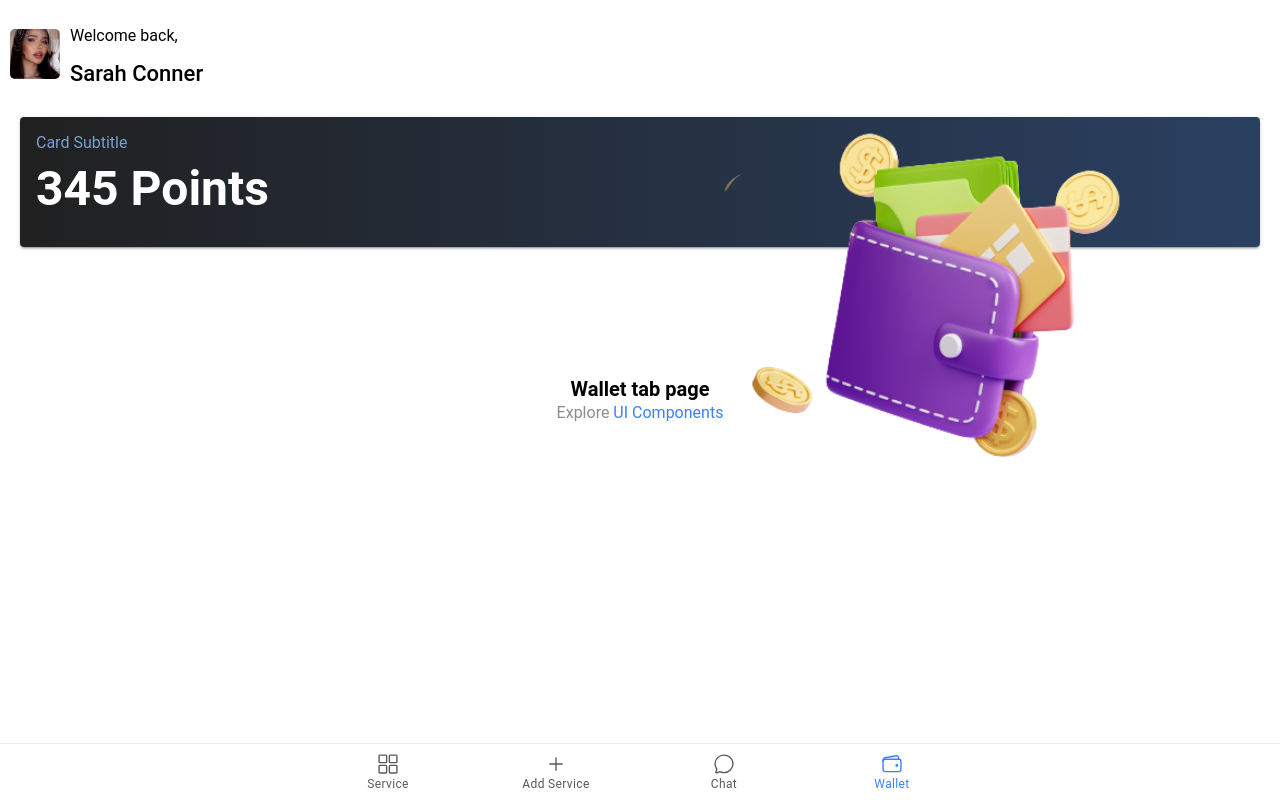
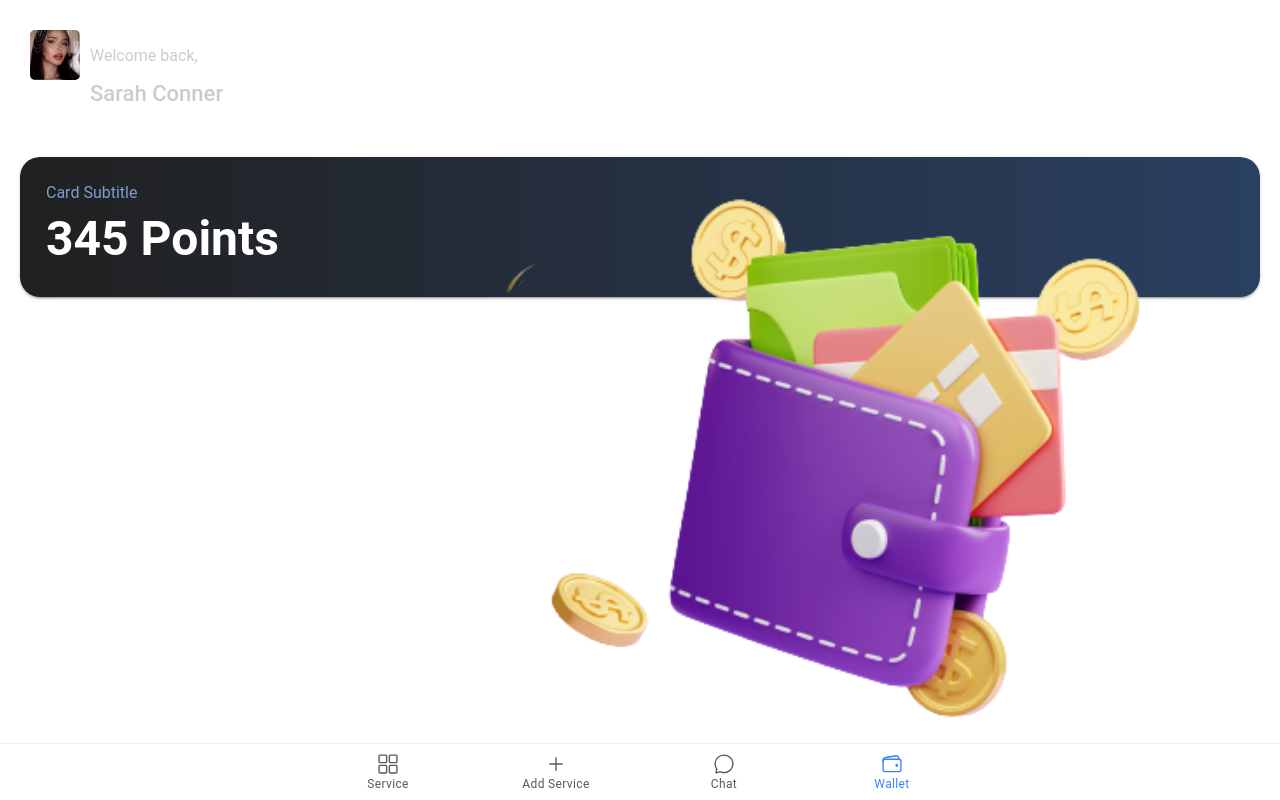
Before and after one commit to wedalb/ethmunich, a React (Vite) app in the folder ionic-react-app/: page /wallet in a window 1280 px wide. Built offline with nearby package versions, Linux system fonts and the light colour scheme.

Commit message:
what i have so far

```diff
--- a/ionic-react-app/package.json
+++ b/ionic-react-app/package.json
@@ -19,11 +19,15 @@
     "@capacitor/status-bar": "5.0.6",
     "@ionic/react": "^7.0.0",
     "@ionic/react-router": "^7.0.0",
+    "@types/chart.js": "^2.9.37",
+    "@types/react-chartjs-2": "^2.5.7",
     "@types/react-router": "^5.1.20",
     "@types/react-router-dom": "^5.3.3",
+    "chart.js": "^4.3.3",
     "ionicons": "^7.0.0",
     "lottie-react": "^2.4.0",
     "react": "^18.2.0",
+    "react-chartjs-2": "^5.2.0",
     "react-dom": "^18.2.0",
     "react-router": "^5.3.4",
     "react-router-dom": "^5.3.4"
--- a/ionic-react-app/src/assets/constants.js
+++ b/ionic-react-app/src/assets/constants.js
@@ -15,7 +15,7 @@ export const COLOR_PALETTE = {
     },
     PINK: {
         LIGHT: '#FFB6C1',
-        DEFAULT: '#FE7BE5',
+        DEFAULT: '#FFC0CB',
         DARK: '#FF69B4',
         GRADIENT: 'linear-gradient(45deg, #FFB6C1, #FF69B4)'
     }
--- a/ionic-react-app/src/components/ExampleCard.css
+++ b/ionic-react-app/src/components/ExampleCard.css
@@ -7,16 +7,21 @@
 ion-card {
     --background: #000;
     --color: #7b9ed1;
+    border-radius: 20px;
+
 }
 
 ion-card-title {
     --color: #ffff;
     font-size: 3rem; /* Adjust as needed */
     font-weight: bolder;
+    padding-left: 10px;
 }
 
 ion-card-subtitle {
     --color: #7b9ed1;
     font-size: 1rem; /* Adjust as needed */
     font-weight: normal;
+    padding-top: 10px;
+    padding-left: 10px;
 }
--- a/ionic-react-app/src/pages/AddTab.tsx
+++ b/ionic-react-app/src/pages/AddTab.tsx
@@ -16,7 +16,6 @@ const AddTab: React.FC = () => {
             <IonTitle size="large">Tab 2</IonTitle>
           </IonToolbar>
         </IonHeader>
-        <ExploreContainer name="Add Service" />
       </IonContent>
     </IonPage>
   );
--- a/ionic-react-app/src/pages/ChatTab.tsx
+++ b/ionic-react-app/src/pages/ChatTab.tsx
@@ -17,7 +17,6 @@ const ChatTab: React.FC = () => {
                         <IonTitle size="large">Tab 2</IonTitle>
                     </IonToolbar>
                 </IonHeader>
-                <ExploreContainer name="Chat" />
             </IonContent>
         </IonPage>
     );
--- a/ionic-react-app/src/pages/ServicesTab.tsx
+++ b/ionic-react-app/src/pages/ServicesTab.tsx
@@ -13,10 +13,9 @@ const ServicesTab: React.FC = () => {
       <IonContent fullscreen>
         <IonHeader collapse="condense">
           <IonToolbar>
-            <IonTitle size="large">Tab 1</IonTitle>
+            <IonTitle size="large">Services</IonTitle>
           </IonToolbar>
         </IonHeader>
-        <ExploreContainer name="Services" />
       </IonContent>
     </IonPage>
   );
--- a/ionic-react-app/src/pages/WalletTab.css
+++ b/ionic-react-app/src/pages/WalletTab.css
@@ -6,8 +6,17 @@
 
 .overlay-image {
     position: absolute;
-    top: -60px;  /* Moves the image 10 pixels above the container's top boundary */
-    right: 0;
-    width: 50%;
+    top: -80px;  /* Moves the image 10 pixels above the container's top boundary */
+    right: -110px;
+    width: 80%;
     z-index: 10;
 }
+
+.avatar-row{
+    padding: 20px;
+    color: #cccccc;
+}
+
+IonLabel h3 {
+    font-weight: bold !important;
+}
--- a/ionic-react-app/src/pages/WalletTab.tsx
+++ b/ionic-react-app/src/pages/WalletTab.tsx
@@ -15,10 +15,9 @@ const WalletTab: React.FC = () => {
                         <IonTitle size="large">Tab 3</IonTitle>
                     </IonToolbar>
                 </IonHeader>
-
                 <IonGrid>
                     {/* Avatar Row */}
-                    <IonRow className="ion-align-items-center">
+                    <IonRow className="avatar-row">
                         <IonCol size="auto">
                             <div style={{ width: '50px', height: '50px', borderRadius: '10%', overflow: 'hidden' }}>
                                 <IonImg src={avatarImage} style={{ width: '100%', height: '100%', objectFit: 'cover' }} />
@@ -31,10 +30,7 @@ const WalletTab: React.FC = () => {
                                 <h3>Sarah Conner</h3>
                             </IonLabel>
                         </IonCol>
-
-
                     </IonRow>
-
                     <IonRow>
                         <IonCol>
                             <div className="card-container">
@@ -43,12 +39,7 @@ const WalletTab: React.FC = () => {
                             </div>
                         </IonCol>
                     </IonRow>
-
-
                 </IonGrid>
-
-
-                <ExploreContainer name="Wallet tab page" />
             </IonContent>
         </IonPage>
     );
```
Also changed, not shown: 1 other file (tests, documents, lock files or other folders).
